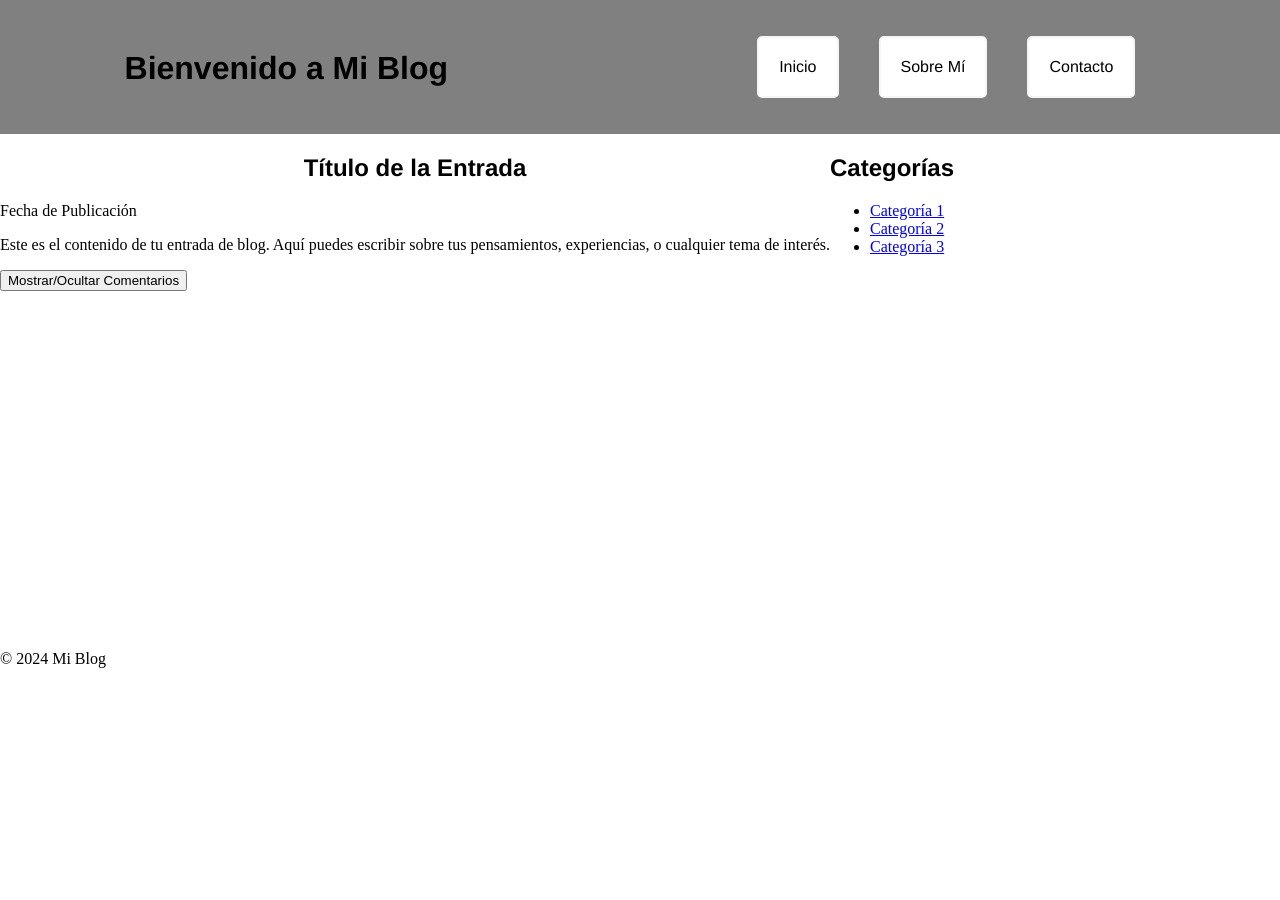
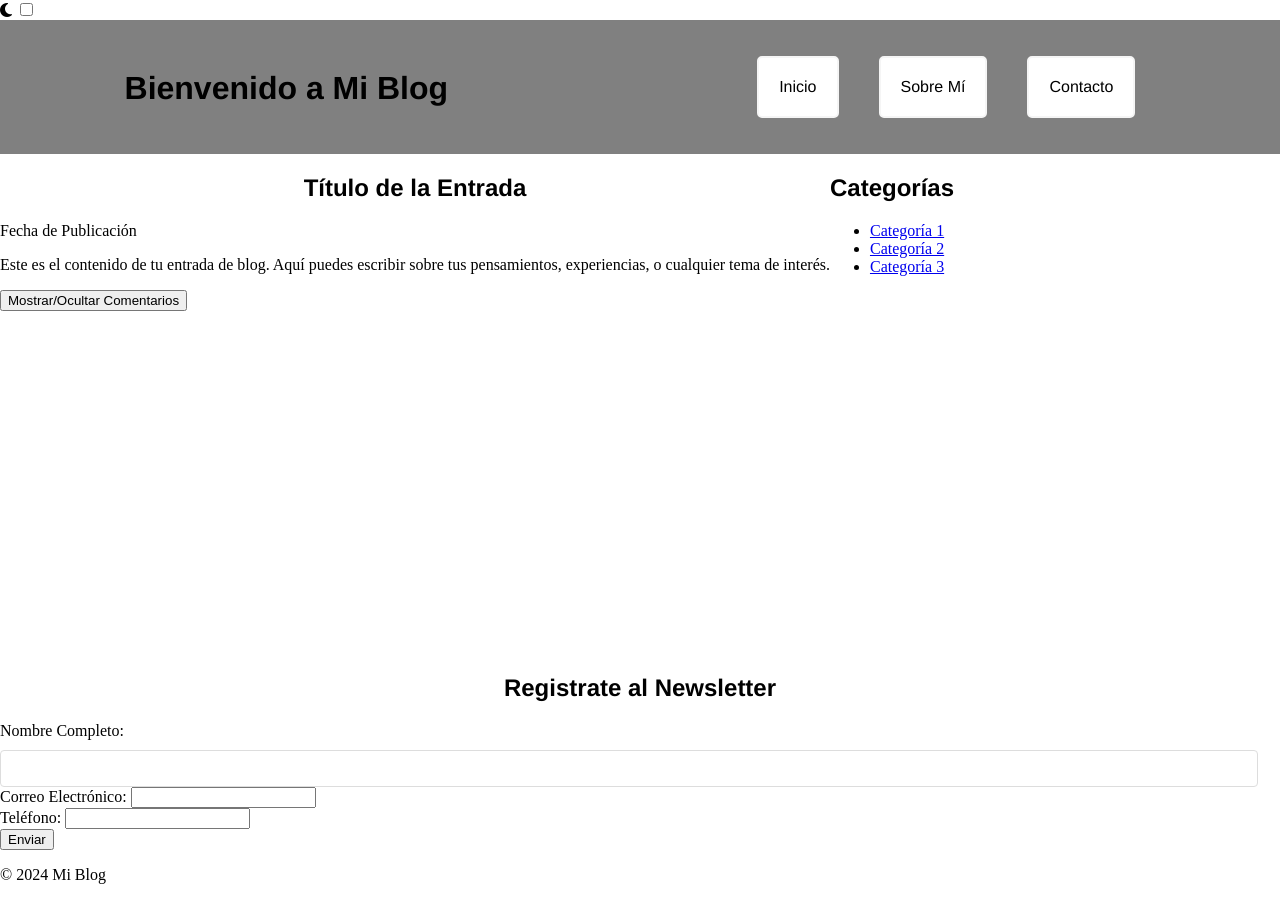
Before and after one commit to Huan-xe/Laboratorio_4, a plain HTML site: page index.html in a window 1280 px wide. Before the commit the page ends 800 px from the top, so only its background shows below. Drawn offline with Linux system fonts and the light colour scheme.

Commit message:
Adicionar formulario newsletter

```diff
--- a/index.html
+++ b/index.html
@@ -3,12 +3,18 @@
 <head>
   <meta charset="UTF-8">
   <meta name="viewport" content="width=device-width, initial-scale=1.0">
+  <link rel="stylesheet" href="https://cdnjs.cloudflare.com/ajax/libs/font-awesome/6.6.0/css/all.min.css" integrity="sha512-Kc323vGBEqzTmouAECnVceyQqyqdsSiqLQISBL29aUW4U/M7pSPA/gEUZQqv1cwx4OnYxTxve5UMg5GT6L4JJg==" crossorigin="anonymous" referrerpolicy="no-referrer" />
   <title>Mi Blog</title>
   <link rel="stylesheet" href="/css/style.css">
   <script src="js/main.js"></script>
 
+
 </head>
+
+
 <body>
+<label for="toggle" id="label_toggle"><i class="fa-solid fa-moon"></i></label>
+<input type="checkbox" id="toggle">
   <header>
     <h1>Bienvenido a Mi Blog</h1>
     <nav>
@@ -45,10 +51,35 @@
     </ul>
   </aside>
 </div>
+<div class="formulario">
+  <form class="contact-form" action="/submit" method="post">
+      <h2>Registrate al Newsletter</h2>
+
+      <div class="contact-form__item">
+        <label for="nombre">Nombre Completo:</label>
+        <input type="text" id="nombre" name="nombre" required>
+      </div>
+
+      <div class="contact-form__item">
+        <label for="email">Correo Electrónico:</label>
+        <input type="email" id="email" name="email" required>
+      </div>
+
+      <div class="contact-form__item">
+        <label for="telefono">Teléfono:</label>
+        <input type="tel" id="telefono" name="telefono">
+      </div>
+
+      <button type="submit">Enviar</button>
+</div>
+
+
+
+
   <footer>
     <p>&copy; 2024 Mi Blog</p>
   </footer>
 
-  <script src="script.js"></script>
+  <script src="js/darkmode.js"></script>
 </body>
 </html>
```
